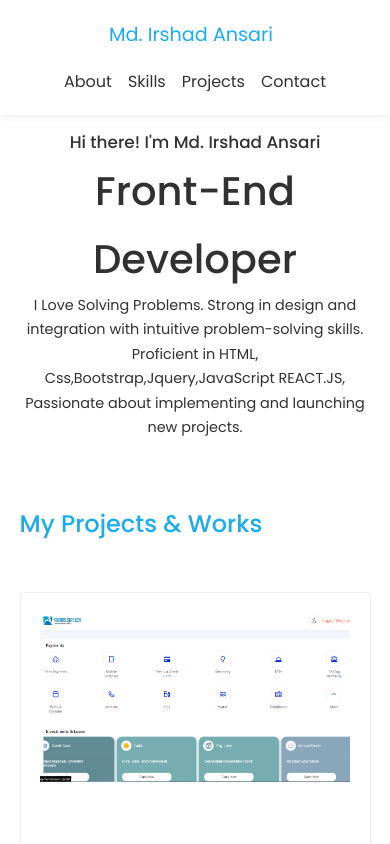
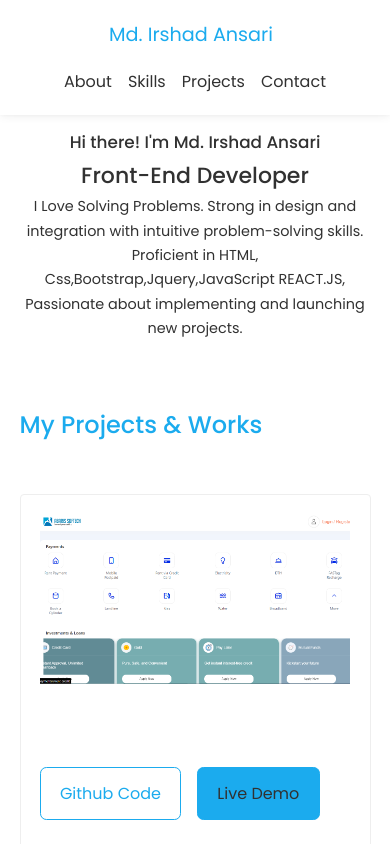
Before and after one commit to irshadali644/portfolio, a React (Create React App) app: page / in a window 390 px wide. Shown: the top 844 px of the page. Built offline with nearby package versions, Linux system fonts and the light colour scheme.

Commit message:
h1 font update in mobile

```diff
--- a/src/Components/Header/Header.css
+++ b/src/Components/Header/Header.css
@@ -3,3 +3,8 @@
   font-size: 0.9rem;
   margin-bottom: -4rem;
 }
+@media screen and (max-width: 600px) {
+  .header-container h1 {
+   font-size: 22px;
+  }
+}
```
